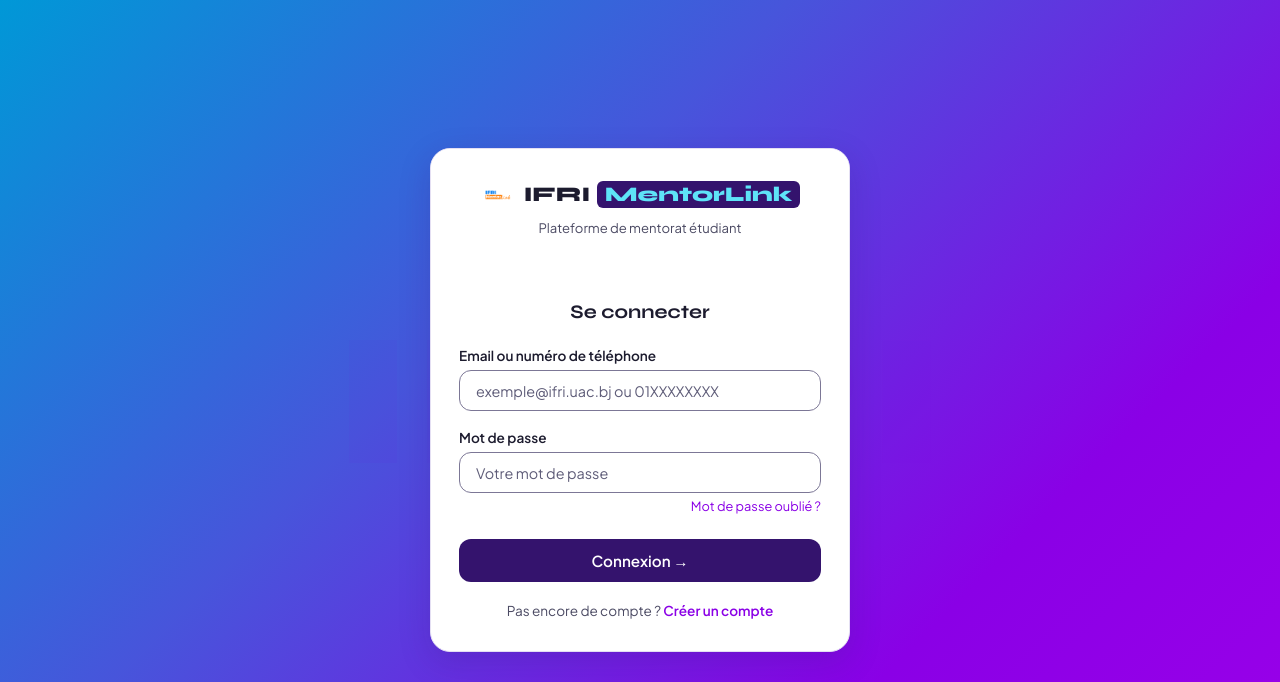
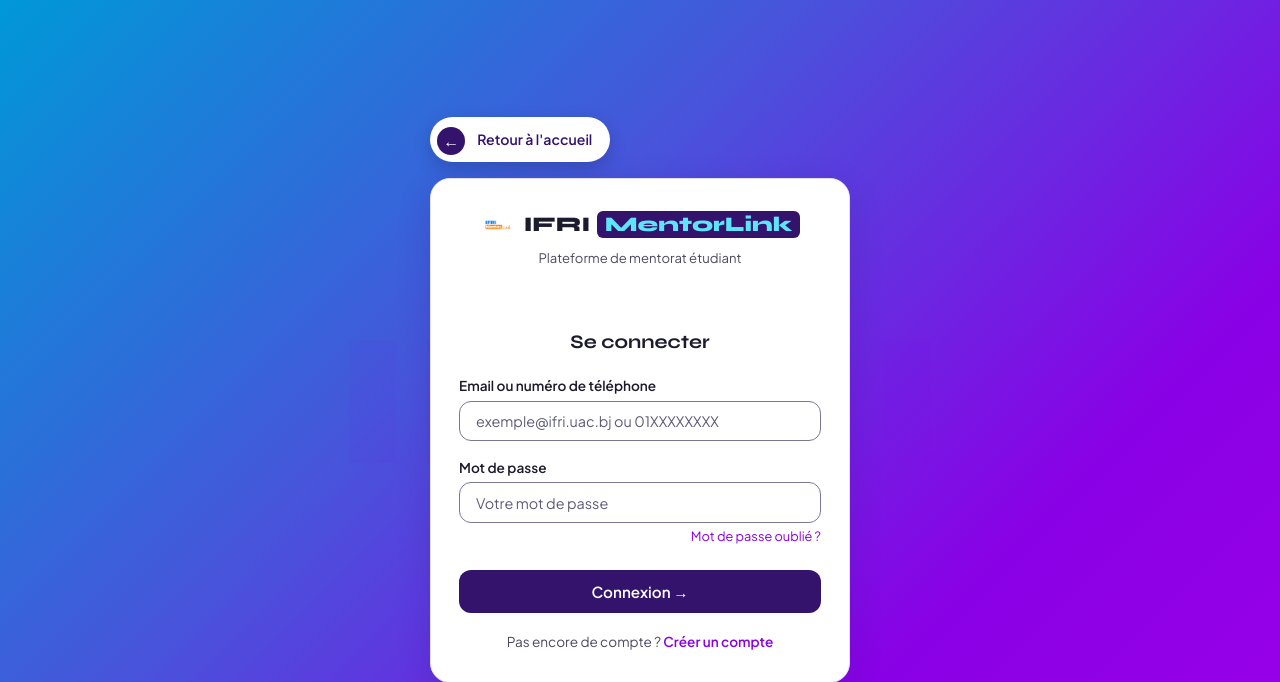
Before and after one commit to Amen-pixel/IFRI-MentorLink, a Flask app: page /connexion in a window 1280 px wide. Shown: the top 682 px of the page. Run offline with Flask 3, Linux system fonts and the light colour scheme; some libraries are stand-ins or nearby versions.

Commit message:
Add back button to login page

```diff
--- a/templates/login.html
+++ b/templates/login.html
@@ -42,10 +42,37 @@
       pointer-events: none; user-select: none;
       font-family: 'Syne', sans-serif;
     }
+
+    /* Bouton retour vers la page de présentation */
+    .back-wrap { width: 100%; max-width: 420px; margin-bottom: 1rem; position: relative; z-index: 1; }
+    .back-home {
+      display: inline-block;
+      padding: 0.45rem 1.1rem 0.45rem 0.45rem;
+      background: var(--white); color: var(--violet-deep);
+      border-radius: 999px; text-decoration: none;
+      font-weight: 600; font-size: 0.88rem; line-height: 28px;
+      box-shadow: 0 6px 18px rgba(0, 0, 0, 0.18);
+      transition: transform 0.2s ease, box-shadow 0.2s ease;
+    }
+    .back-home .arrow {
+      display: inline-block; vertical-align: middle; margin-right: 0.6rem;
+      width: 28px; height: 28px; line-height: 28px; text-align: center;
+      border-radius: 50%; background: var(--violet-deep); color: #FFFFFF;
+      font-size: 1rem; transition: transform 0.2s ease;
+    }
+    .back-home:hover { transform: translateY(-2px); box-shadow: 0 10px 24px rgba(0, 0, 0, 0.25); }
+    .back-home:hover .arrow { transform: translateX(-3px); }
+    .back-home:focus-visible { outline: 3px solid var(--cyan-bright); outline-offset: 3px; }
   </style>
 </head>
 <body>
   <div class="watermark">IFRI</div>
+
+  <div class="back-wrap">
+    <a href="{{ url_for('auth.index') }}" class="back-home" aria-label="Retour à la page de présentation">
+      <span class="arrow">←</span> Retour à l'accueil
+    </a>
+  </div>
 
   <div class="auth-card" style="position:relative;z-index:1">
     <div class="auth-header">
```
